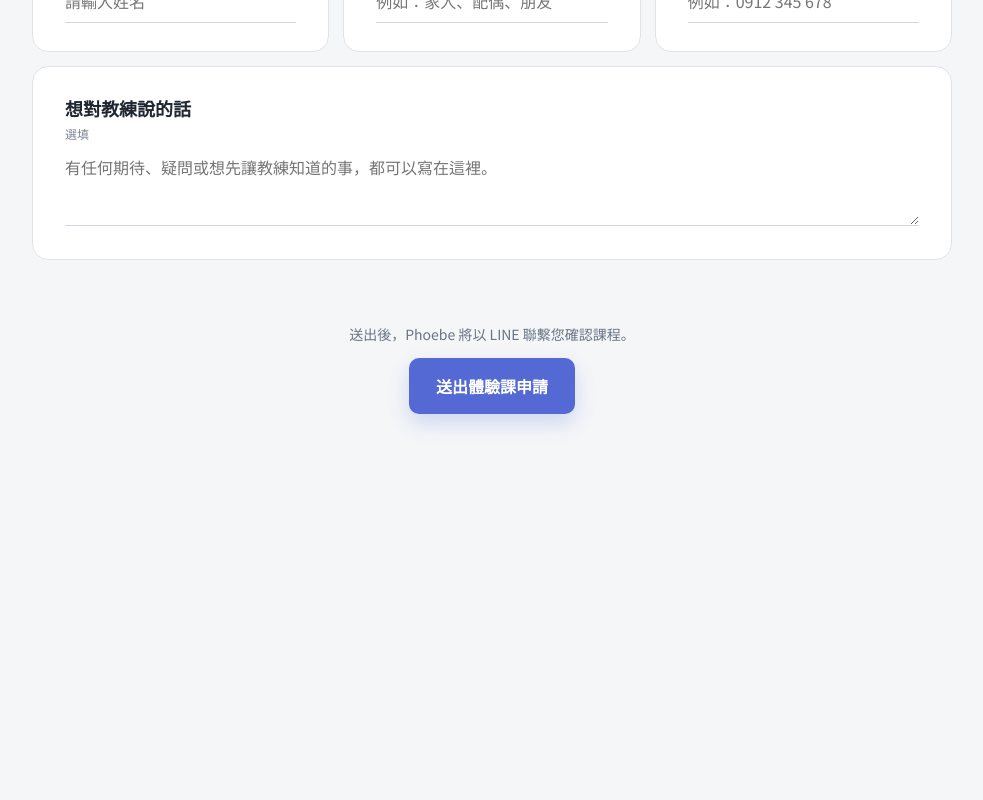
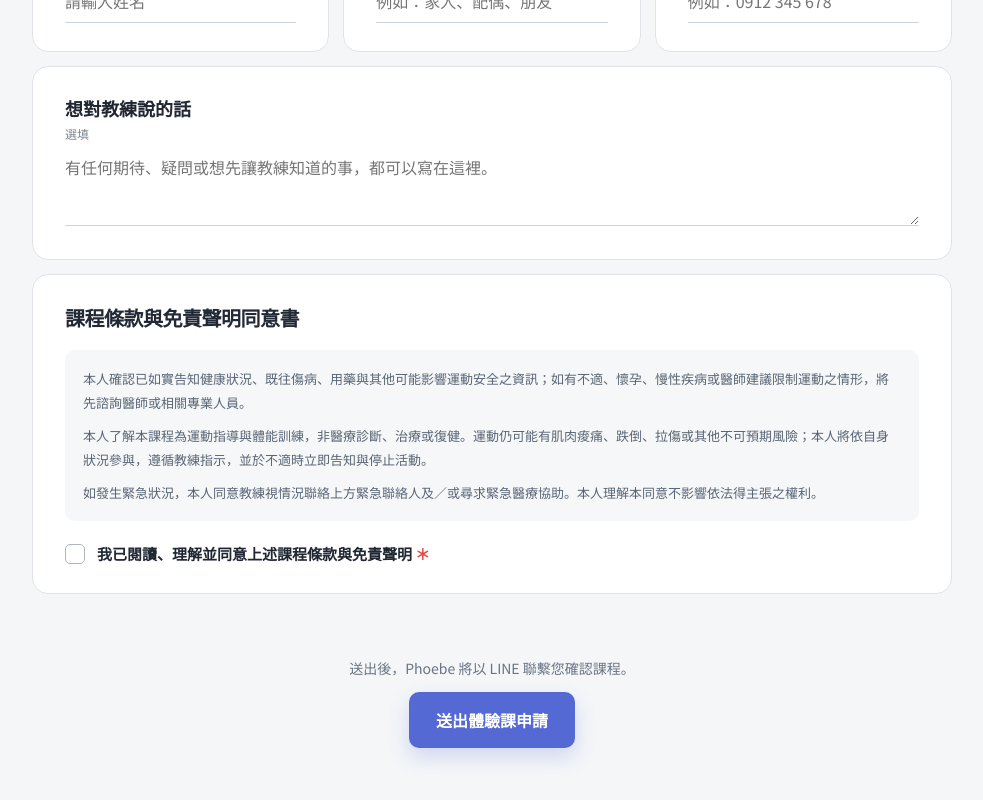
Before and after one commit to phoebe0412/phoebe-personal-training-form, a React (Vite) app: page / in a window 1280 px wide. Shown: the part 5040-5840 px from the top of the page, without its empty margins (148-1131 px from the left). Before the commit the page ends 5534 px from the top, so only its background shows below. Built offline with nearby package versions, Linux system fonts and the light colour scheme.

Commit message:
Add terms and liability consent

```diff
--- a/src/App.jsx
+++ b/src/App.jsx
@@ -4,7 +4,7 @@ import { GOOGLE_APPS_SCRIPT_URL } from './config';
 const initialForm = {
   name: '', phone: '', emergencyContact: '', emergencyRelation: '', emergencyPhone: '', line: '', birthday: '', height: '', weight: '', gender: '', work: '', workOther: '', sleep: '',
   condition: '', conditionNote: '', symptoms: '', injuries: [], injuryNote: '', pregnancy: '', exerciseFrequency: '', activities: [],
-  coaching: '', barriers: [], barrierOther: '', focus: '', frequency: '', time: '', timeOther: '', message: '',
+  coaching: '', barriers: [], barrierOther: '', focus: '', frequency: '', time: '', timeOther: '', message: '', termsAccepted: false,
 };
 
 const choices = {
@@ -60,7 +60,7 @@ export function App() {
     event.preventDefault();
     setSubmitError('');
     const nextErrors = {};
-    const requiredFields = ['name', 'phone', 'line', 'birthday', 'height', 'weight', 'gender', 'work', 'sleep', 'condition', 'symptoms', 'injuries', 'injuryNote', 'exerciseFrequency', 'activities', 'coaching', 'barriers', 'focus', 'frequency', 'time', 'emergencyContact', 'emergencyRelation', 'emergencyPhone'];
+    const requiredFields = ['name', 'phone', 'line', 'birthday', 'height', 'weight', 'gender', 'work', 'sleep', 'condition', 'symptoms', 'injuries', 'injuryNote', 'exerciseFrequency', 'activities', 'coaching', 'barriers', 'focus', 'frequency', 'time', 'emergencyContact', 'emergencyRelation', 'emergencyPhone', 'termsAccepted'];
     if (form.gender === '女') requiredFields.push('pregnancy');
     if (form.work === '其他') requiredFields.push('workOther');
     if (form.condition.startsWith('是')) requiredFields.push('conditionNote');
@@ -144,6 +144,16 @@ export function App() {
         <section className={`form-section ${errors.emergencyPhone ? 'has-error' : ''}`} data-field="emergencyPhone"><label>聯絡人電話<span className="required">＊</span><input type="tel" value={form.emergencyPhone} onChange={(e) => update('emergencyPhone', e.target.value)} placeholder="例如：0912 345 678" /></label>{errors.emergencyPhone && <p className="field-error">{errors.emergencyPhone}</p>}</section>
       </div>
       <section className="form-section" data-field="message"><label>想對教練說的話<small>選填</small><textarea value={form.message} onChange={(e) => update('message', e.target.value)} placeholder="有任何期待、疑問或想先讓教練知道的事，都可以寫在這裡。" /></label></section>
+      <section className={`terms-section ${errors.termsAccepted ? 'has-error' : ''}`} data-field="termsAccepted">
+        <h2>課程條款與免責聲明同意書</h2>
+        <div className="terms-copy">
+          <p>本人確認已如實告知健康狀況、既往傷病、用藥與其他可能影響運動安全之資訊；如有不適、懷孕、慢性疾病或醫師建議限制運動之情形，將先諮詢醫師或相關專業人員。</p>
+          <p>本人了解本課程為運動指導與體能訓練，非醫療診斷、治療或復健。運動仍可能有肌肉痠痛、跌倒、拉傷或其他不可預期風險；本人將依自身狀況參與，遵循教練指示，並於不適時立即告知與停止活動。</p>
+          <p>如發生緊急狀況，本人同意教練視情況聯絡上方緊急聯絡人及／或尋求緊急醫療協助。本人理解本同意不影響依法得主張之權利。</p>
+        </div>
+        <label className="terms-check"><input type="checkbox" checked={form.termsAccepted} onChange={(event) => update('termsAccepted', event.target.checked)} /><span>我已閱讀、理解並同意上述課程條款與免責聲明<span className="required">＊</span></span></label>
+        {errors.termsAccepted && <p className="field-error" role="alert">{errors.termsAccepted}</p>}
+      </section>
       <div className="submit-area"><p>送出後，Phoebe 將以 LINE 聯繫您確認課程。</p>{submitError && <p className="submit-error" role="alert">{submitError}</p>}<button type="submit">送出體驗課申請</button></div>
     </form>
   </main>;
--- a/src/styles.css
+++ b/src/styles.css
@@ -23,6 +23,7 @@ input:focus, textarea:focus { border-color: #5469d4; } textarea { min-height: 84
 fieldset { padding: 0; margin: 0; border: 0; } .choice-list { display: grid; gap: 12px; margin-top: 20px; }.choice { display: flex; align-items: flex-start; gap: 12px; cursor: pointer; font-weight: 400; font-size: 16px; }.choice input { appearance: none; flex: 0 0 20px; width: 20px; height: 20px; margin: 1px 0 0; border: 1.5px solid #aeb6c2; background: #fff; cursor: pointer; }.choice input[type='radio'] { border-radius: 50%; }.choice input[type='checkbox'] { border-radius: 5px; }.choice input:checked { border: 6px solid #5469d4; }.choice input[type='checkbox']:checked { border-width: 0; background: #5469d4; box-shadow: inset 0 0 0 4px #fff; }.other-input { margin-top: 16px; }
 .field-error { margin: 13px 0 0; color: #c94141; font-size: 13px; font-weight: 600; }
 .section-heading { padding: 46px 4px 22px; }.section-heading .section-kicker { margin-bottom: 9px; }
+.terms-section { margin-bottom: 14px; padding: 28px 32px; border: 1px solid #e0e4e9; border-radius: 16px; background: #fff; }.terms-section.has-error { border-color: #d85a5a; box-shadow: 0 0 0 3px rgba(216, 90, 90, .08); }.terms-section h2 { margin: 0; font-size: 20px; letter-spacing: -.025em; }.terms-copy { margin: 18px 0 22px; padding: 17px 18px; border-radius: 10px; background: #f6f7f9; color: #596575; font-size: 13px; line-height: 1.8; }.terms-copy p { margin: 0 0 10px; }.terms-copy p:last-child { margin-bottom: 0; }.terms-check { display: flex; align-items: flex-start; gap: 12px; cursor: pointer; font-size: 15px; font-weight: 600; }.terms-check input { appearance: none; flex: 0 0 20px; width: 20px; height: 20px; margin: 1px 0 0; border: 1.5px solid #aeb6c2; border-radius: 5px; background: #fff; cursor: pointer; }.terms-check input:checked { border-width: 0; background: #5469d4; box-shadow: inset 0 0 0 4px #fff; }
 .submit-area { margin-top: 8px; padding: 36px 0 0; text-align: center; }.submit-area p { color: #697484; font-size: 14px; }.submit-area button, .success-card button { border: 0; border-radius: 10px; padding: 16px 27px; background: #5469d4; color: white; cursor: pointer; font-weight: 600; box-shadow: 0 9px 20px rgba(84, 105, 212, .22); }.submit-area button:hover, .success-card button:hover { background: #4457bb; }.submit-area button:disabled { cursor: wait; opacity: .7; }.submit-error { color: #c94141 !important; font-weight: 600; }
 .success-card { max-width: 620px; margin: 12vh auto; border: 1px solid #e0e4e9; border-radius: 18px; background: #fff; padding: 52px; text-align: center; }.success-card h1 { font-size: 40px; letter-spacing: -.04em; }.success-card p:not(.eyebrow) { color: #697484; line-height: 1.8; margin: 20px 0 28px; }
-@media (max-width: 640px) { .page { width: min(100% - 28px, 920px); padding-top: 30px; }.hero { padding-bottom: 34px; }.hero-mark { margin-bottom: 22px; } h1 { font-size: 41px; }.coach-intro { font-size: 15px; }.bio-list li { display: block; padding: 11px 0; }.bio-list strong, .bio-list span { display: block; }.bio-list span { margin-top: 2px; }.hero-copy { font-size: 15px; }.intro-card, .form-section { border-radius: 13px; }.intro-card, .form-section { padding: 24px 20px; }.form-grid, .emergency-grid { grid-template-columns: 1fr; gap: 0; }.form-section { margin-bottom: 12px; } label, legend { font-size: 17px; }.choice { font-size: 15px; }.section-heading { padding: 38px 2px 18px; }.success-card { margin: 10vh auto; padding: 38px 24px; } }
+@media (max-width: 640px) { .page { width: min(100% - 28px, 920px); padding-top: 30px; }.hero { padding-bottom: 34px; }.hero-mark { margin-bottom: 22px; } h1 { font-size: 41px; }.coach-intro { font-size: 15px; }.bio-list li { display: block; padding: 11px 0; }.bio-list strong, .bio-list span { display: block; }.bio-list span { margin-top: 2px; }.hero-copy { font-size: 15px; }.intro-card, .form-section, .terms-section { border-radius: 13px; }.intro-card, .form-section, .terms-section { padding: 24px 20px; }.form-grid, .emergency-grid { grid-template-columns: 1fr; gap: 0; }.form-section { margin-bottom: 12px; } label, legend { font-size: 17px; }.choice { font-size: 15px; }.section-heading { padding: 38px 2px 18px; }.success-card { margin: 10vh auto; padding: 38px 24px; } }
```
